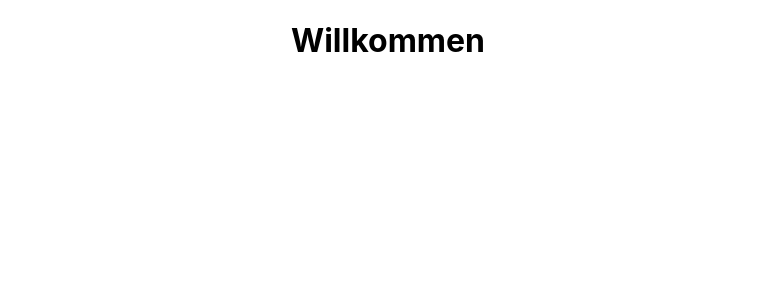
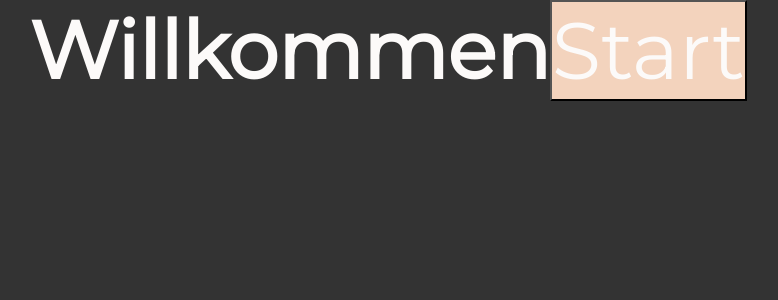
Before and after one commit to Louiz7007/react_game, a React (Create React App) app: page / in a window 1280 px wide. Shown: the top 300 px of the page, without its empty margins (252-1030 px from the left). Built offline with nearby package versions, Linux system fonts and the light colour scheme.

Commit message:
experimenting

```diff
--- a/public/index.html
+++ b/public/index.html
@@ -1,8 +1,9 @@
 <!DOCTYPE html>
-<html lang="en">
+<html lang="de">
   <head>
     <meta charset="utf-8" />
     <link rel="icon" href="%PUBLIC_URL%/favicon.ico" />
+    <link href='https://fonts.googleapis.com/css?family=Montserrat' rel='stylesheet'>
     <meta name="viewport" content="width=device-width, initial-scale=1" />
     <meta name="theme-color" content="#000000" />
     <meta
--- a/src/App.css
+++ b/src/App.css
@@ -1,38 +1,14 @@
-.App {
-  text-align: center;
+* {
+  margin: 0;
+  padding: 0;
 }
 
-.App-logo {
-  height: 40vmin;
-  pointer-events: none;
+body {
+  background: #333333;
 }
 
-@media (prefers-reduced-motion: no-preference) {
-  .App-logo {
-    animation: App-logo-spin infinite 20s linear;
-  }
-}
-
-.App-header {
-  background-color: #282c34;
-  min-height: 100vh;
+.App {
   display: flex;
-  flex-direction: column;
   align-items: center;
   justify-content: center;
-  font-size: calc(10px + 2vmin);
-  color: white;
 }
-
-.App-link {
-  color: #61dafb;
-}
-
-@keyframes App-logo-spin {
-  from {
-    transform: rotate(0deg);
-  }
-  to {
-    transform: rotate(360deg);
-  }
-}
--- a/src/App.tsx
+++ b/src/App.tsx
@@ -1,11 +1,13 @@
 import React from 'react';
-import logo from './logo.svg';
 import './App.css';
+import {Title} from "./components/Title";
+import {Button} from "./components/Button";
 
 function App() {
   return (
     <div className="App">
-      <h1>Willkommen</h1>
+      <Title text={'Willkommen'}/>
+        <Button text={'Start'}/>
     </div>
   );
 }
--- /dev/null
+++ b/src/components/Button.tsx
@@ -0,0 +1,11 @@
+export function Button(props: {text: string}) {
+    const style = {
+        color: '#FCFAF9',
+        background: '#F3D3BD',
+        fontSize: '10vh',
+        fontFamily: 'Montserrat'
+    }
+    return (
+        <button style={style}>{props.text}</button>
+    )
+}
--- /dev/null
+++ b/src/components/Title.tsx
@@ -0,0 +1,11 @@
+export function Title(props: { text: string }) {
+    const style = {
+        color: '#FCFAF9',
+        fontSize: '10vh',
+        fontFamily: 'Montserrat'
+    }
+
+    return (
+        <h1 style={style}>{props.text}</h1>
+    )
+}
```
